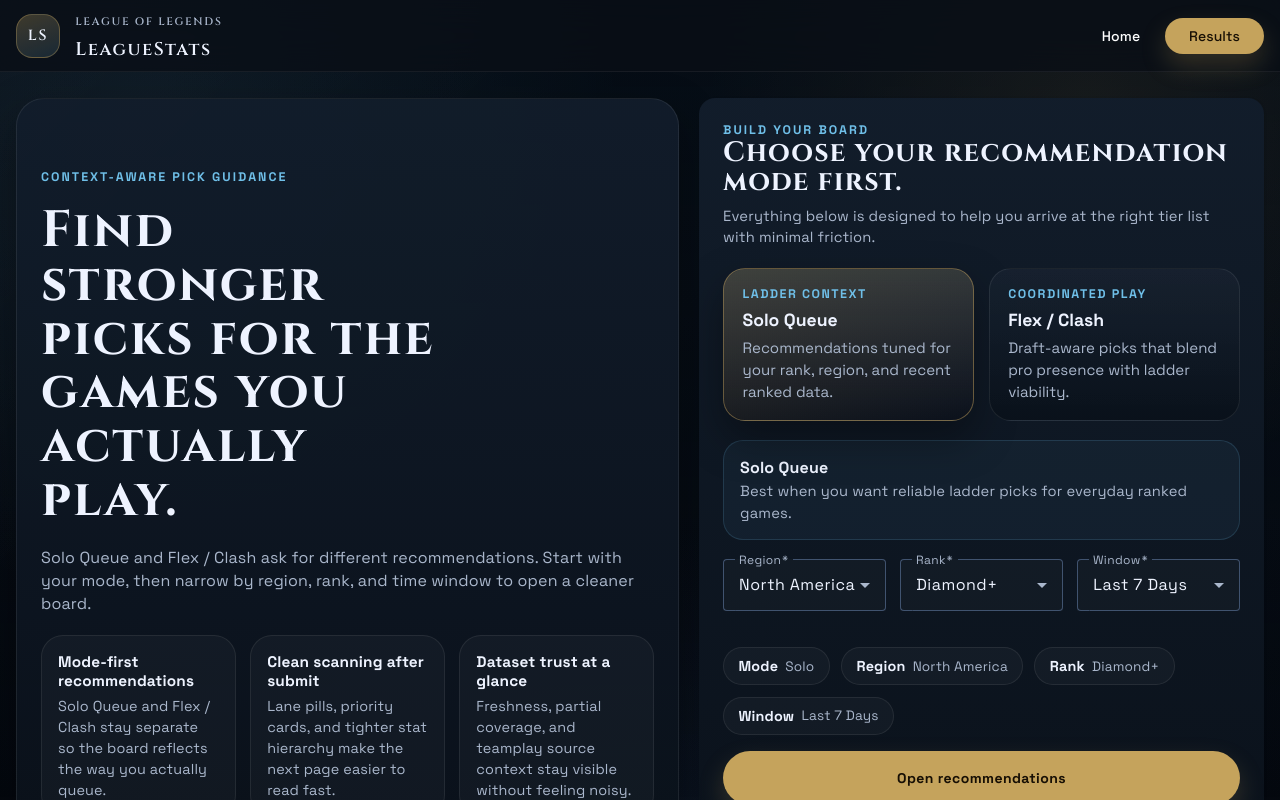
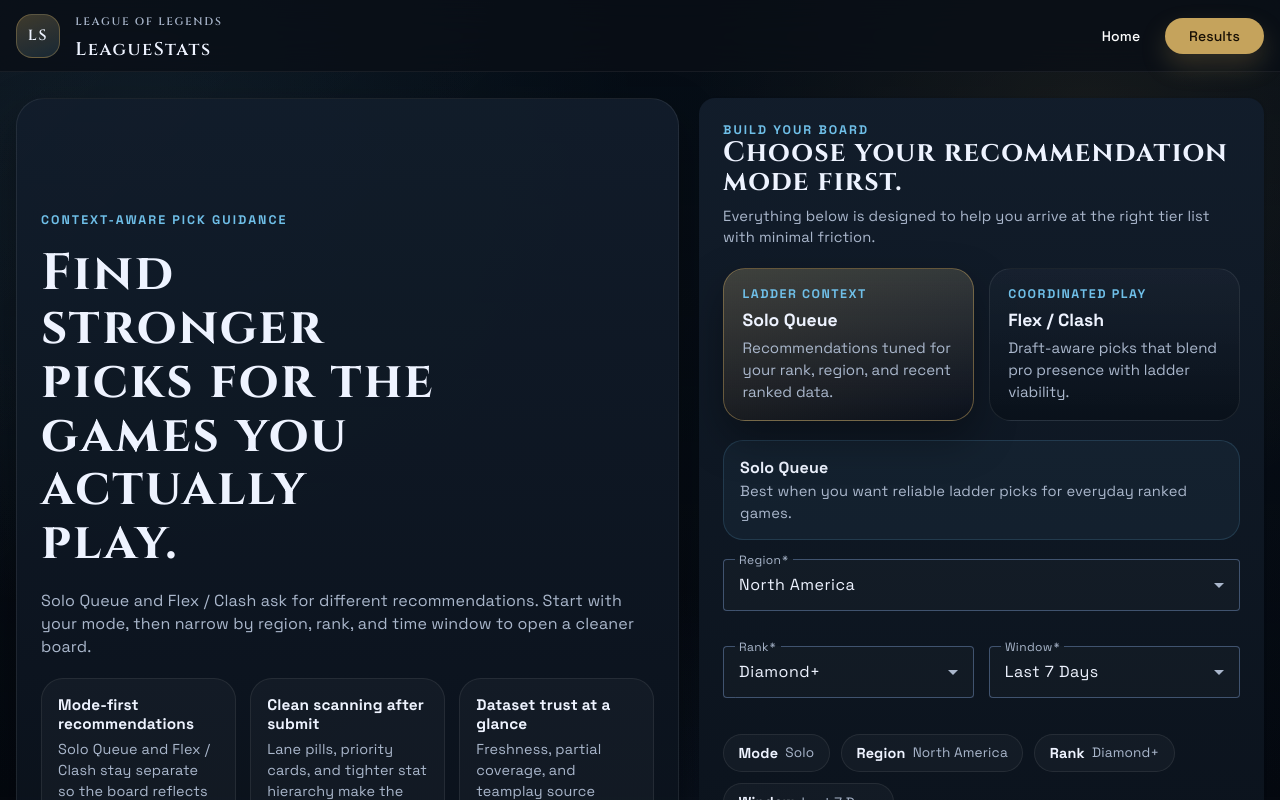
Before and after one commit to diegoaranab/leagueStats, an Angular app in the folder apps/web/: page / in a window 1280 px wide. Shown: the top 800 px of the page. Built offline with nearby package versions, Linux system fonts and the light colour scheme.

Commit message:
fix: tighten recovered responsive UI layout

```diff
--- a/apps/web/src/app/pages/onboarding/onboarding-page.component.css
+++ b/apps/web/src/app/pages/onboarding/onboarding-page.component.css
@@ -94,8 +94,12 @@
 
 .selector-grid {
   display: grid;
-  grid-template-columns: repeat(3, minmax(0, 1fr));
+  grid-template-columns: repeat(2, minmax(0, 1fr));
   gap: 0.9rem;
+}
+
+.selector-grid mat-form-field:first-child {
+  grid-column: 1 / -1;
 }
 
 .selection-preview {
@@ -148,6 +152,10 @@
     grid-template-columns: 1fr;
   }
 
+  .selector-grid mat-form-field:first-child {
+    grid-column: auto;
+  }
+
   .cta-button {
     width: 100%;
   }
```
